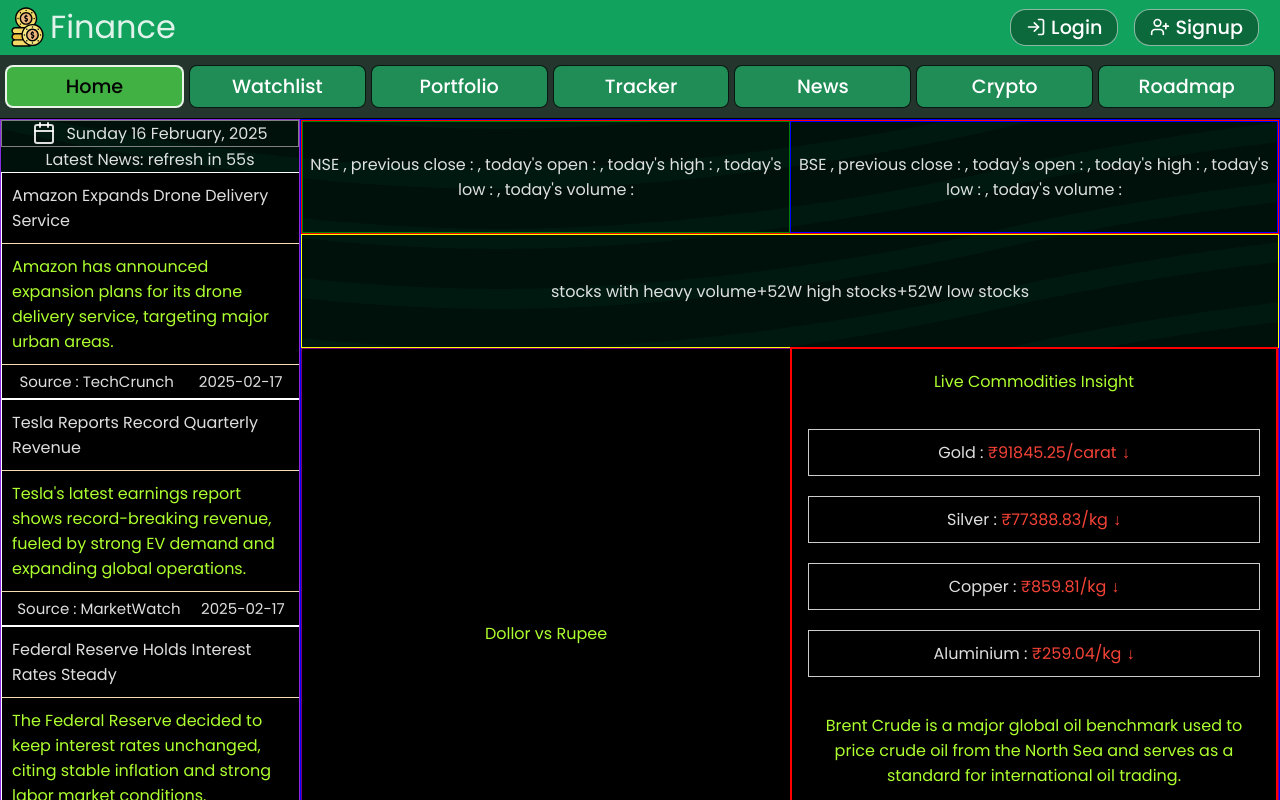
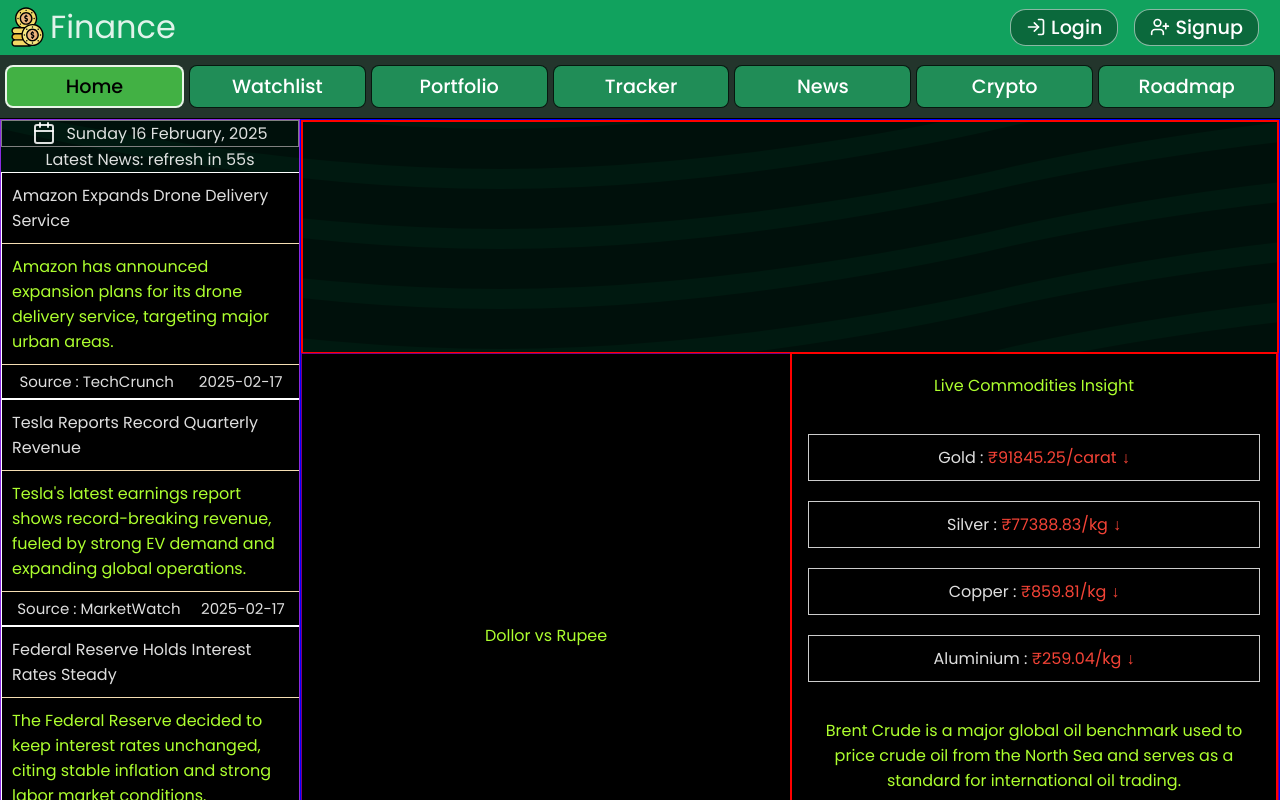
Before and after one commit to rushichavan21/Finance, a React (Vite) app in the folder Client/: page / in a window 1280 px wide. Shown: the top 800 px of the page. Built offline with nearby package versions, Linux system fonts and the light colour scheme; no server answers.

Commit message:
placed the custom component

```diff
--- a/Client/src/pages/home/Home.jsx
+++ b/Client/src/pages/home/Home.jsx
@@ -1,6 +1,7 @@
 
 import Commodities from "../../components/commodities/Commodities";
 import CurrencyChart from "../../components/currencyChart/CurrencyChart";
+import IndicesData from "../../components/indices/indicesData";
 import NewsSection from "../../components/newsSection/newsSection";
 import "./home.css";
 const Home = () => {
@@ -10,15 +11,7 @@ const Home = () => {
        <NewsSection/>
         <div className="home-right-section">
           <div className="index-insights">
-            <div className="home-nifty-insights">
-              NSE , previous close : , today's open : , today's high : , today's low : , today's volume :
-            </div>
-            <div className="home-sensex-insights">
-              BSE , previous close : , today's open : , today's high : , today's low : , today's volume :
-            </div>
-          </div>
-          <div className="home-heavy-volume-stocks">
-            stocks with heavy volume+52W high stocks+52W low stocks
+            <IndicesData/>
           </div>
           <div className="currency-commodity-section">
           <div className="rupee-vs-dollor-div">
--- a/Client/src/pages/home/home.css
+++ b/Client/src/pages/home/home.css
@@ -58,7 +58,7 @@
     border: 1px solid red;
     width: 100%;
     display: flex;
-    height:20%;
+    height:50%;
     box-sizing: border-box;
 }
 .home-nifty-insights{
```
